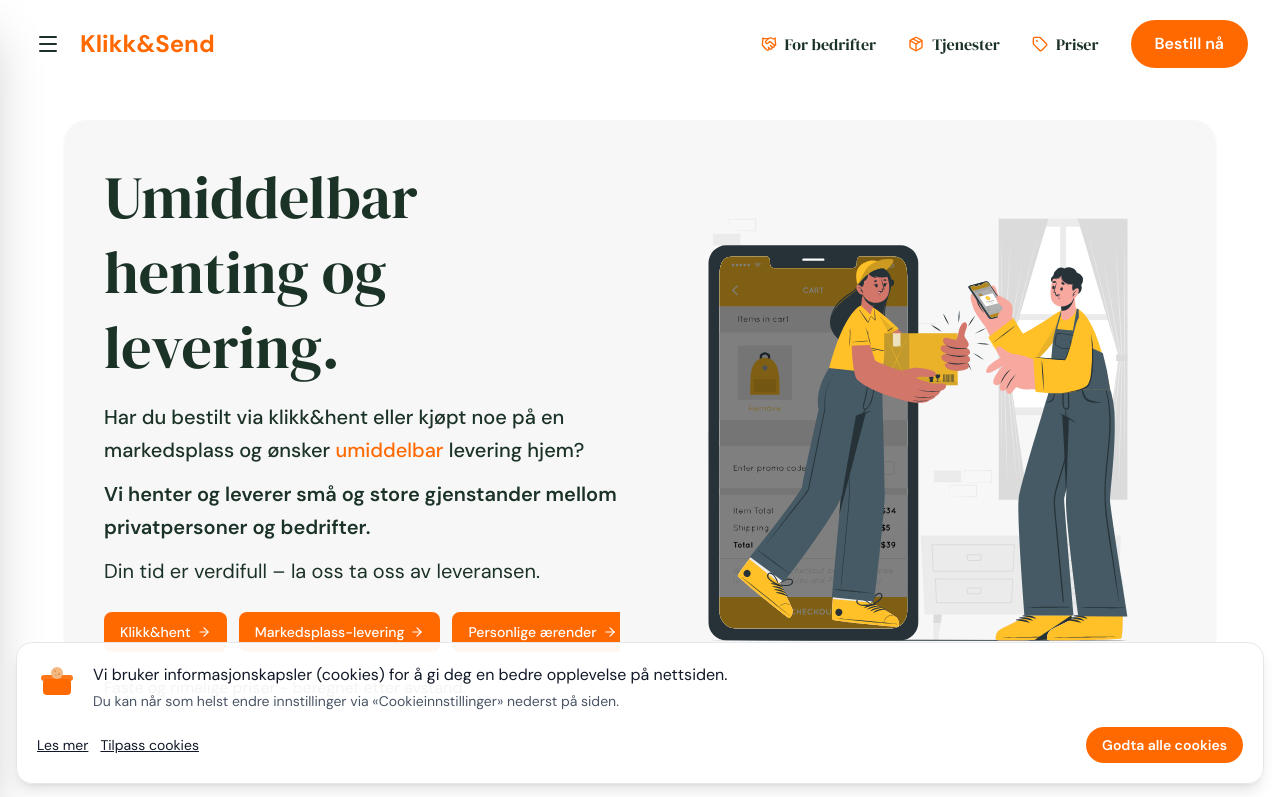
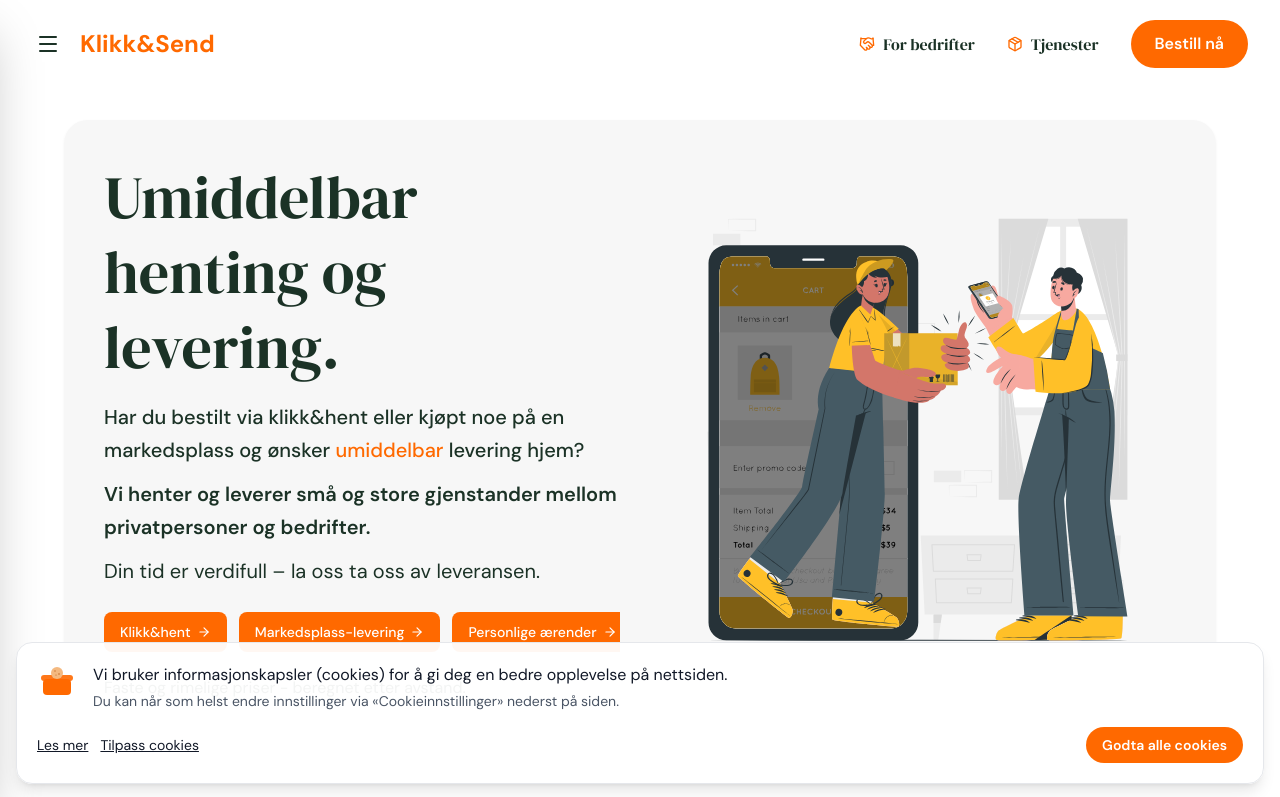
Before and after one commit to moreamakaveli-cyber/klikk-send-live, a Next.js app: page / in a window 1280 px wide. Shown: the top 797 px of the page. Built offline with nearby package versions, Linux system fonts and the light colour scheme.

Commit message:
Remove 'Priser' from navigation menu

```diff
--- a/app/components/Navbar.tsx
+++ b/app/components/Navbar.tsx
@@ -2,7 +2,7 @@
 
 import { useState } from "react";
 import Link from "next/link";
-import { Package, Menu, X, Info, Star, Lightbulb, DollarSign, Phone, Users, Shield, HelpCircle, Clock, Tag, Building, Handshake } from "lucide-react";
+import { Package, Menu, X, Info, Star, Lightbulb, Phone, Users, Shield, HelpCircle, Clock, Building, Handshake } from "lucide-react";
 
 export default function Navbar() {
   const [isMenuOpen, setIsMenuOpen] = useState(false);
@@ -25,7 +25,6 @@
     { href: "/#how-it-works", label: "Slik fungerer det", icon: Info },
     { href: "/#why-choose", label: "Hvorfor velge Klikk&Send", icon: Star },
     { href: "/#how-to-use", label: "Hvordan kan du bruke oss", icon: Lightbulb },
-    { href: "/priser", label: "Priser", icon: DollarSign },
     { href: "/kontakt-oss", label: "Kontakt oss", icon: Phone },
   ];
 
@@ -69,10 +68,6 @@
             <Link href="/#how-it-works" className="flex items-center gap-2 font-normal transition-opacity hover:opacity-80" style={{ fontFamily: 'var(--font-serif), serif', color: 'hsl(150, 30%, 15%)', fontSize: '1rem' }}>
               <Package className="w-4 h-4 flex-shrink-0" style={{ color: 'oklch(70.5% 0.213 47.604)' }} />
               Tjenester
-            </Link>
-            <Link href="/priser" className="flex items-center gap-2 font-normal transition-opacity hover:opacity-80" style={{ fontFamily: 'var(--font-serif), serif', color: 'hsl(150, 30%, 15%)', fontSize: '1rem' }}>
-              <Tag className="w-4 h-4 flex-shrink-0" style={{ color: 'oklch(70.5% 0.213 47.604)' }} />
-              Priser
             </Link>
             <Link href="/bestill">
               <button className="rounded-full px-6 py-3 font-semibold text-white transition-opacity hover:opacity-90" style={{ backgroundColor: 'oklch(70.5% 0.213 47.604)', fontFamily: 'var(--font-sans), sans-serif' }}>
```
